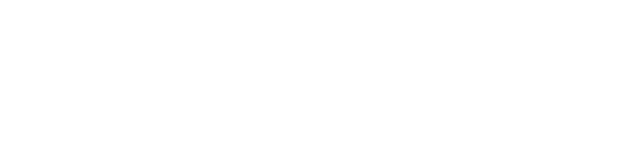
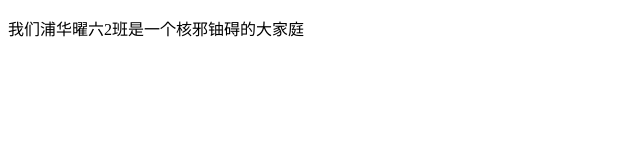
Before and after one commit to czyShaoxia/czyShaoxia.github.io, a plain HTML site: page phy/index.html in a window 1280 px wide. Shown: the whole page, without its empty margins (0-640 px from the left). Drawn offline with Linux system fonts and the light colour scheme.

Commit message:
Update index.html

```diff
--- a/phy/index.html
+++ b/phy/index.html
@@ -6,5 +6,6 @@
 </head>
 
 <body>
+  <p>我们浦华曜六2班是一个核邪铀碍的大家庭</p>
 </body>
 </html>
```
